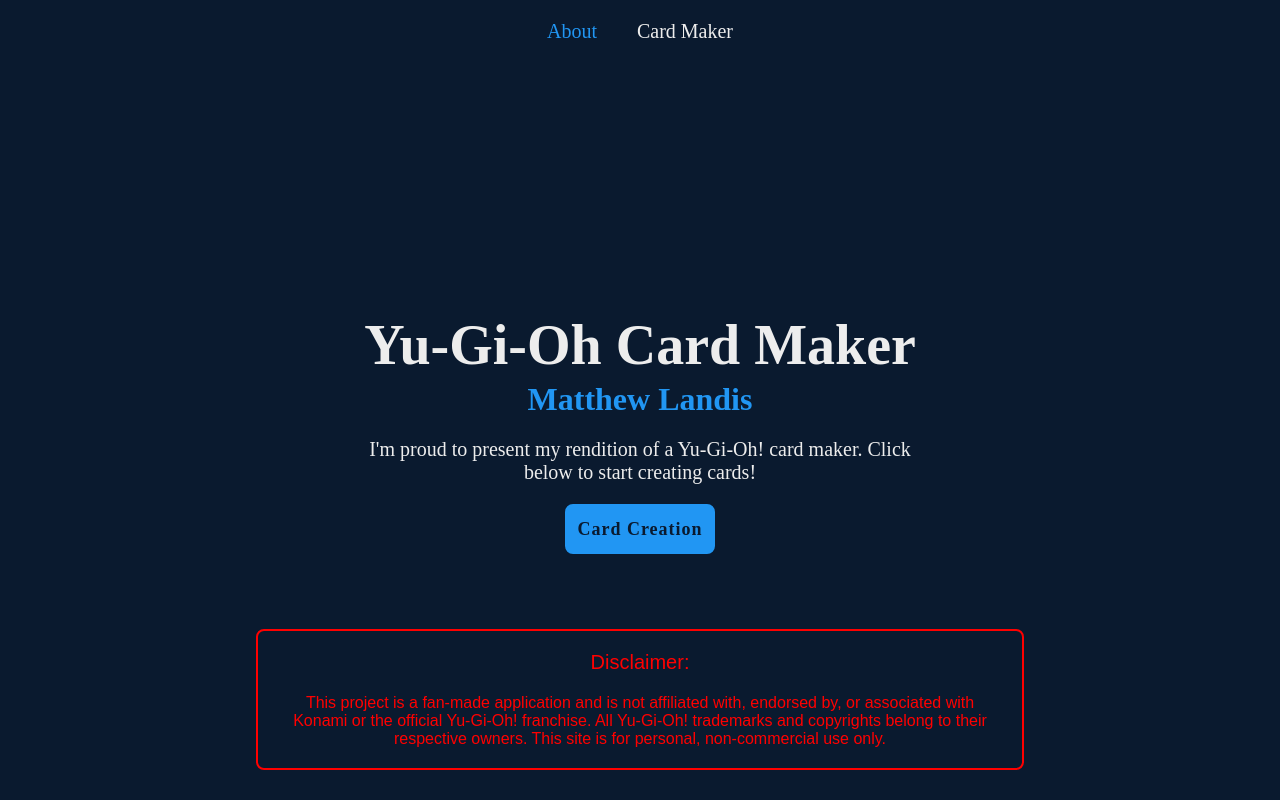
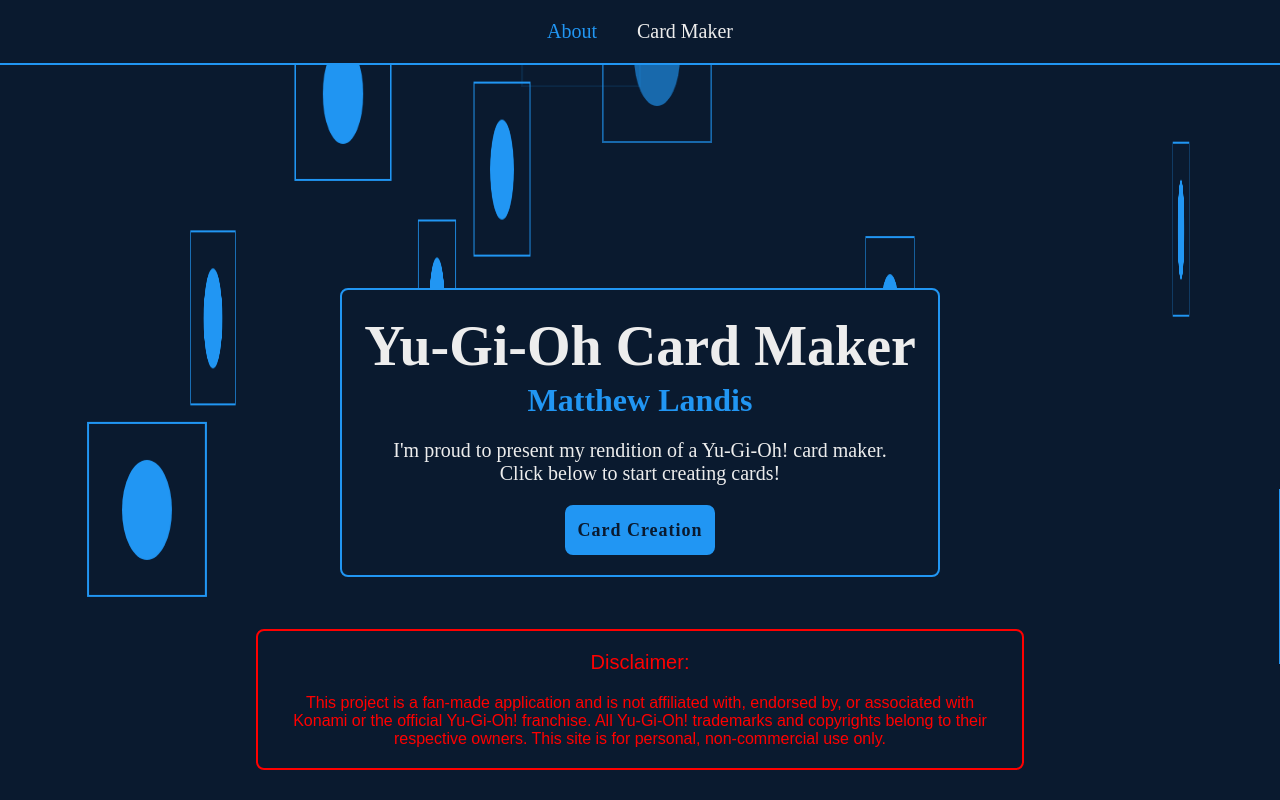
Before and after one commit to MatthewLandis/YugiohCardMaker, an Angular app: page / in a window 1280 px wide. Shown: the top 800 px of the page. Built offline with nearby package versions, Linux system fonts and the light colour scheme.

Commit message:
background card spinn animation

```diff
--- a/src/app/about/about.component.css
+++ b/src/app/about/about.component.css
@@ -1,5 +1,5 @@
 section {
-  min-height: calc(100vh - 63.2px); /* Navbar height */
+  min-height: calc(100vh - 65.2px); /* Navbar height */
   padding: 10rem 9% 2rem;
 }
 
@@ -15,6 +15,10 @@
 }
 
 .about-content {
+  padding: 2rem;
+  background: var(--bg-color);
+  border: .2rem solid var(--main-color);
+  border-radius: .8rem;
   max-width: 60rem;
   display: flex;
   flex-direction: column;
@@ -39,6 +43,7 @@
 }
 
 .disclaimer {
+  background: var(--bg-color);
   border-radius: .8rem;
   position: absolute;
   bottom: 10px;
@@ -100,20 +105,32 @@
   width: 100%;
 }
 
-.cardSpawn {
-  position: absolute;
+/* Container for all falling cards */
+.background-cards-container {
+  position: fixed; /* Position relative to the viewport */
+  top: 0;
+  left: 0;
+  width: 100vw; /* Full viewport width */
+  height: 100vh; /* Full viewport height */
+  overflow: hidden; /* Hide cards once they go off screen */
+  pointer-events: none; /* Allows clicks/interactions on content behind it */
+  z-index: -1; /* Ensures it stays behind all other content */
 }
 
+/* Styles for the card box */
 .cardBox {
-  position: relative;
+  position: absolute; /* Crucial for placing cards dynamically */
   width: 12rem;
   height: 17.5rem;
   background: transparent;
   border: 2px solid var(--main-color);
   box-sizing: border-box;
-  animation: fall-spin 10s infinite;
+  animation: fall-spin 10s linear infinite; /* Changed to linear for consistent speed */
+  opacity: 0; /* Start invisible, fade in with JS */
+  will-change: transform, opacity; /* Optimize animation performance */
 }
 
+/* Styles for the oval inside the card box */
 .cardOval {
   position: absolute;
   top: 50%;
@@ -125,12 +142,20 @@
   border-radius: 50%;
 }
 
+/* Keyframes for falling and spinning animation */
 @keyframes fall-spin {
   0% {
-    transform: translate(0, 0) rotateY(0deg);
-
+    transform: translate(0, -100px) rotateY(0deg); /* Start above the viewport */
+    opacity: 0;
+  }
+  10% {
+    opacity: 1; /* Fade in quickly */
+  }
+  90% {
+    opacity: 1;
   }
   100% {
-    transform: translate(0, 120vh) rotateY(360deg);
+    transform: translate(0, 120vh) rotateY(360deg); /* Fall beyond the viewport */
+    opacity: 0; /* Fade out as it leaves */
   }
 }
--- a/src/app/about/about.component.html
+++ b/src/app/about/about.component.html
@@ -1,3 +1,4 @@
+<div class="background-cards-container" #backgroundCardsContainer></div>
 <section class="about">
   <div class="about-content">
     <h1>Yu-Gi-Oh Card Maker</h1>
@@ -15,10 +16,4 @@
         and copyrights belong to their respective owners. This site is for personal, non-commercial use only.</p>
     </div>
   </div>
-
-  <div class="cardSpawn">
-    <div class="cardBox">
-      <div class="cardOval"></div>
-    </div>
-  </div>
 </section>
--- a/src/app/about/about.component.ts
+++ b/src/app/about/about.component.ts
@@ -1,10 +1,103 @@
-import { Component } from '@angular/core';
+import { Component, OnInit, OnDestroy, ElementRef, Renderer2, ViewChild } from '@angular/core';
 
 @Component({
   selector: 'app-about',
   templateUrl: './about.component.html',
   styleUrls: ['./about.component.css']
 })
-export class AboutComponent {
+export class AboutComponent implements OnInit, OnDestroy {
+  // ViewChild allows us to get a reference to a DOM element from our template
+  // We're looking for the div with the class 'background-cards-container'
+  @ViewChild('backgroundCardsContainer', { static: true }) backgroundCardsContainerRef!: ElementRef;
 
+  private cardCreationInterval: any; // Stores the interval ID for creating new cards
+  private activeCards: HTMLElement[] = []; // Keeps track of card elements currently in the DOM
+  private maxCards: number = 10; // NEW: Define the maximum number of cards allowed on screen
+
+  constructor(private renderer: Renderer2) { } // Inject Renderer2 for safe DOM manipulation
+
+  ngOnInit(): void {
+    // Start creating cards when the component initializes
+    // We'll create a new card every 500 milliseconds (0.5 seconds)
+    this.cardCreationInterval = setInterval(() => {
+      this.createCard();
+    }, 500);
+  }
+
+  // This method creates a single card element and adds it to the DOM
+  private createCard(): void {
+    // NEW: Check if we've reached the maximum number of active cards
+    if (this.activeCards.length >= this.maxCards) {
+      // console.log('Max cards reached. Not creating new card.'); // For debugging
+      return; // Stop creating new cards if the limit is hit
+    }
+
+    // 1. Create the outer 'cardBox' div
+    const cardBox = this.renderer.createElement('div');
+    this.renderer.addClass(cardBox, 'cardBox');
+
+    // 2. Create the inner 'cardOval' div
+    const cardOval = this.renderer.createElement('div');
+    this.renderer.addClass(cardOval, 'cardOval');
+
+    // Append the oval to the box
+    this.renderer.appendChild(cardBox, cardOval);
+
+    // Set styles for the card BEFORE appending it to the DOM
+    // This ensures the styles are applied immediately when the element is rendered
+
+    // Randomize initial horizontal position (from left to right across the screen)
+    const randomLeft = Math.random() * 100; // Value between 0 and 100
+    this.renderer.setStyle(cardBox, 'left', `${randomLeft}vw`);
+
+    // Randomize animation duration for variety in fall speed
+    const randomDuration = 8 + Math.random() * 4; // Between 8 and 12 seconds
+    this.renderer.setStyle(cardBox, 'animation-duration', `${randomDuration}s`);
+
+    // 3. Append the completed cardBox to our container
+    // It's good practice to check if the nativeElement exists before using it
+    if (this.backgroundCardsContainerRef && this.backgroundCardsContainerRef.nativeElement) {
+      this.renderer.appendChild(this.backgroundCardsContainerRef.nativeElement, cardBox);
+
+      // Add the card to our active cards array
+      this.activeCards.push(cardBox);
+
+      // 4. Set up an event listener to remove the card once its animation finishes
+      // This prevents memory leaks and keeps the DOM clean
+      this.renderer.listen(cardBox, 'animationend', () => {
+        this.removeCard(cardBox);
+      });
+    } else {
+      console.error('Error: backgroundCardsContainerRef.nativeElement is not available. Check HTML template reference.');
+    }
+  }
+
+  // This method removes a card from the DOM and our activeCards array
+  private removeCard(card: HTMLElement): void {
+    // Ensure the container and the card exist before attempting to remove
+    if (this.backgroundCardsContainerRef && this.backgroundCardsContainerRef.nativeElement &&
+        this.backgroundCardsContainerRef.nativeElement.contains(card)) {
+      this.renderer.removeChild(this.backgroundCardsContainerRef.nativeElement, card);
+    }
+    // Remove the card from our tracking array
+    this.activeCards = this.activeCards.filter(c => c !== card);
+  }
+
+  // Clean up when the component is destroyed
+  ngOnDestroy(): void {
+    // Clear the interval to stop creating new cards
+    if (this.cardCreationInterval) {
+      clearInterval(this.cardCreationInterval);
+    }
+
+    // Remove all active cards from the DOM to prevent memory leaks
+    // Use a loop to remove each card safely
+    this.activeCards.forEach(card => {
+      if (this.backgroundCardsContainerRef && this.backgroundCardsContainerRef.nativeElement &&
+          this.backgroundCardsContainerRef.nativeElement.contains(card)) {
+        this.renderer.removeChild(this.backgroundCardsContainerRef.nativeElement, card);
+      }
+    });
+    this.activeCards = []; // Clear the array after removing all elements
+  }
 }
--- a/src/app/navbar/navbar.component.css
+++ b/src/app/navbar/navbar.component.css
@@ -1,4 +1,5 @@
 .header {
+  border-bottom: .2rem solid var(--main-color);
   padding: 2rem;
   background: var(--bg-color);
   align-items: center;
```
